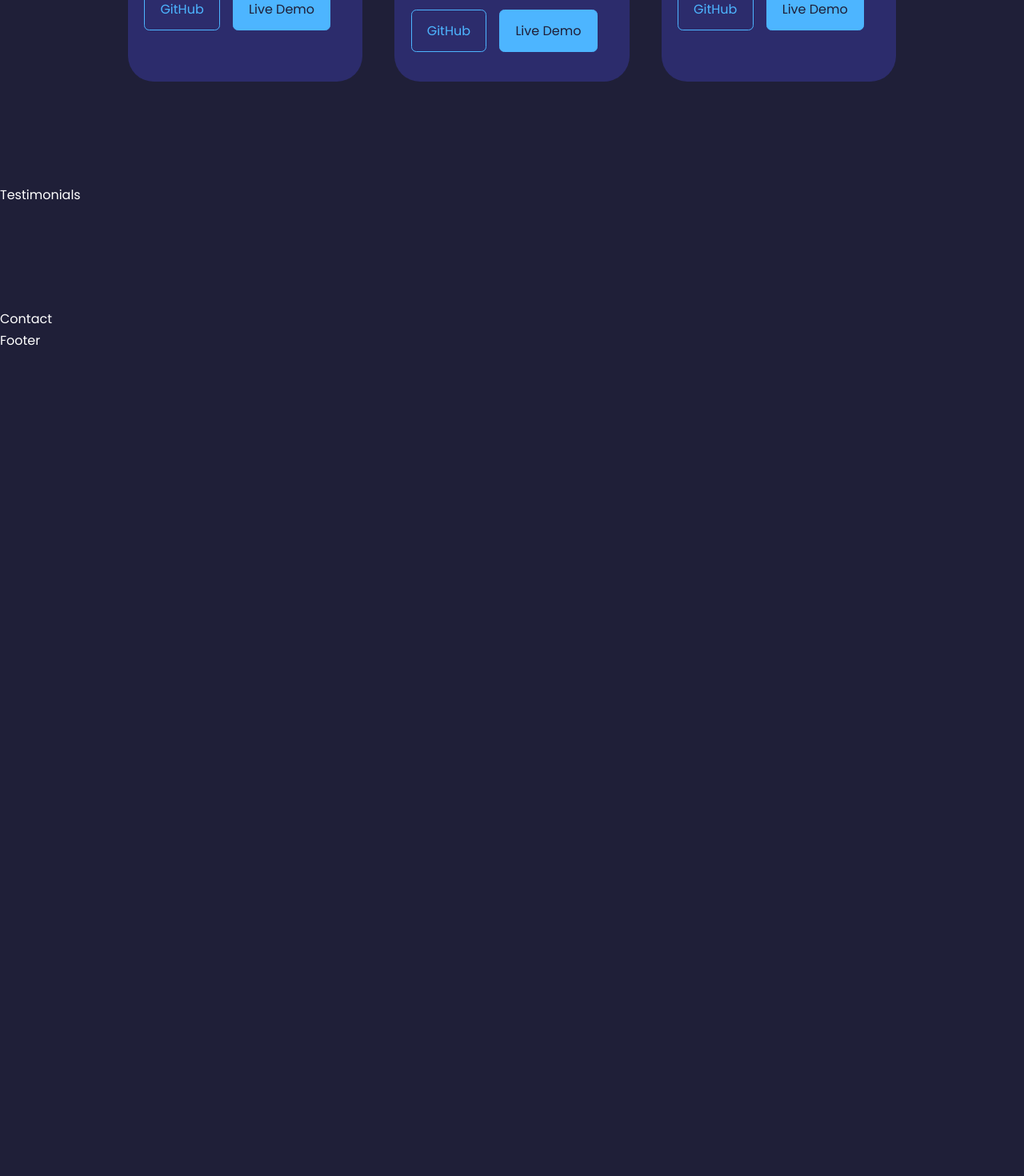
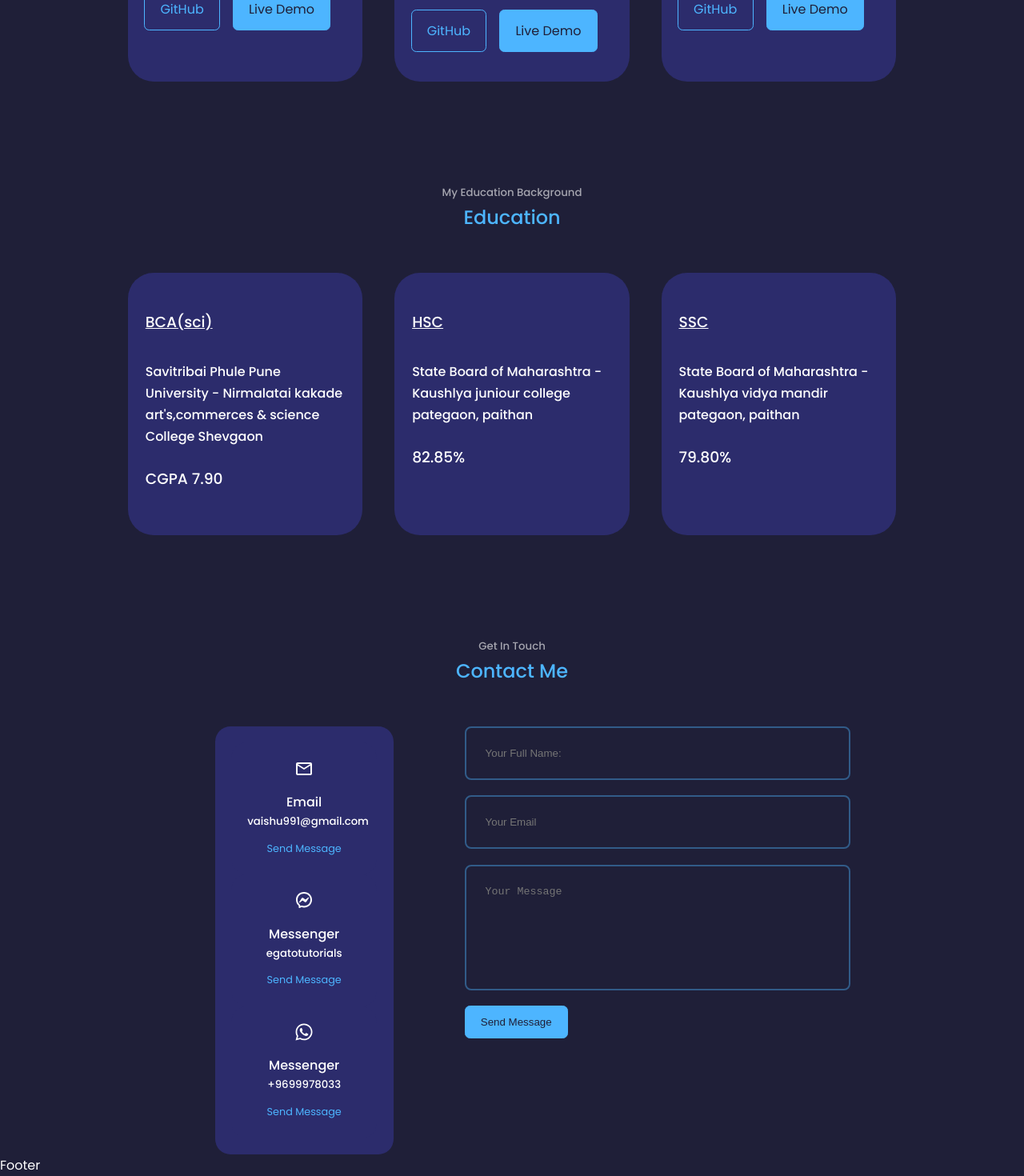
Before and after one commit to VaishnaviMane2929/Portfolioweb, a React (Create React App) app: page / in a window 1280 px wide. Shown: the part 3873-5343 px from the top of the page at 80% size. Before the commit the page ends 4312 px from the top, so only its background shows below. Built offline with nearby package versions, Linux system fonts and the light colour scheme; a web font is replaced by a local one.

Commit message:
complete the contact section

```diff
--- a/src/Componantes/contact/Contact.jsx
+++ b/src/Componantes/contact/Contact.jsx
@@ -1,9 +1,51 @@
 import React from 'react'
 import './contact.css'
+import { MdOutlineMail } from "react-icons/md";
+import { RiMessengerLine } from "react-icons/ri";
+import { FaWhatsapp } from "react-icons/fa6";
+
+
 
 const Contact = () => {
   return (
-    <section id='contact'>Contact</section>
+    <section id='contact'>
+      <h5>Get In Touch</h5>
+      <h2>Contact Me</h2>
+      <div className='container contact_container'>
+        <div className='contact_option'>
+          <article className='contact_option'>
+            <MdOutlineMail className='contact_option-icon'/>
+            <h4>Email</h4>
+            <h5>vaishu991@gmail.com</h5>
+            <a href="mailto:welcome@gmail.com"target='_blank'>Send Message</a>
+
+          </article>
+          <article className='contact_option'>
+            <RiMessengerLine className='contact_option-icon'/>
+            <h4>Messenger</h4>
+            <h5>egatotutorials</h5>
+            <a href="https://www.instagram.com/" target='_blank'>Send Message</a>
+
+          </article>
+          <article className='contact_option'>
+            <FaWhatsapp className='contact_option-icon'/>
+            <h4>Messenger</h4>
+            <h5>+9699978033</h5>
+            <a href="https://api.whatsapp.com/send?phone+9699978033"target='_blank'>Send Message</a>
+
+          </article>
+        </div>
+        {/* ==========end of contact option========== */}
+        <form action="">
+          <input type="text" name='Name' placeholder='Your Full Name:' required/>
+          <input type="email" name='email' placeholder='Your Email' required />
+          <textarea name="Message" rows="7" placeholder='Your Message' required></textarea>
+          <button type='Submit' className='btn btn-primary'>Send Message</button>
+
+        </form>
+
+      </div>
+    </section>
   )
 }
 
--- a/src/Componantes/contact/contact.css
+++ b/src/Componantes/contact/contact.css
@@ -0,0 +1,72 @@
+.container.contact_container {
+    width: 58%;
+    display: grid;
+    grid-template-columns: 30% 58%;
+    gap: 12%;
+
+}
+.contact_options {
+    display: flex;
+    flex-direction: column;
+    gap: 1.2rem;
+}
+.contact_option {
+    background: var(--color-bg-variant);
+    padding: 1.2rem;
+    border-radius: 1.2rem;
+    text-align: center;
+    border: 1px solid transparent;
+    transition: var(--transition);
+
+}
+.contact_option:hover {
+    background: var(--color-primary-variant);
+    border-color: var(--color-primary-variant);
+
+}
+.contact_option-icon {
+    font-size: 1.5rem;
+    margin-bottom: 0.5rem;
+
+}
+.contact_option a {
+    margin-top: 0.7rem;
+    display: inline-block;
+    font-size: 0.8rem;
+
+}
+form {
+    display: flex;
+    flex-direction: column;
+    gap: 1.2rem;
+}
+input, textarea {
+    width: 100%;
+    padding: 1.5rem;
+    border-radius: 0.5rem;
+    background: transparent;
+    border: 2px solid var(--color-primary-variant);
+    resize: none;
+    color: var(--color-white);
+}
+
+/* ===========media queries(medium devices)========== */
+
+@media screen and (max-width:1024px) {
+    .container.contact_container {
+        grid-template-columns: 1fr ;
+        gap: 2rem;
+
+    }
+
+ }
+ /* ============media queries(small devices)========== */
+
+ @media screen and (max-width:600px) {
+    .container.contact_container {
+       width: var(--container-width-sm);
+
+    }
+
+
+ }
--- a/src/Componantes/testimonials/Testimonials.jsx
+++ b/src/Componantes/testimonials/Testimonials.jsx
@@ -1,10 +1,46 @@
-import React from 'react'
-import './testimonials.css'
-
+import React from "react";
+import "./testimonials.css";
 const Testimonials = () => {
   return (
-    <section id='testimonials'>Testimonials</section>
-  )
-}
+    <>
+      <section id="Testimonials">
+        <h5>My Education Background</h5>
+        <h2>Education</h2>
+        <div className="container eduction_container">
+          <article className="education_item">
+            <h3 className="eduction_type">BCA(sci)</h3>
+            <div className="eduction_content">
+              <h4>
+                Savitribai Phule Pune University - Nirmalatai kakade
+                art's,commerces & science College Shevgaon
+              </h4>
+              <h3>CGPA 7.90</h3>
+            </div>
+          </article>
+          <article className="education_item">
+            <h3 className="eduction_type">HSC</h3>
+            <div className="eduction_content">
+              <h4>
+                State Board of Maharashtra - Kaushlya juniour college pategaon,
+                paithan
+              </h4>
+              <h3>82.85%</h3>
+            </div>
+          </article>
+          <article className="education_item">
+            <h3 className="eduction_type">SSC</h3>
+            <div className="eduction_content">
+              <h4>
+                State Board of Maharashtra - Kaushlya vidya mandir pategaon,
+                paithan
+              </h4>
+              <h3>79.80%</h3>
+            </div>
+          </article>
+        </div>
+      </section>
+    </>
+  );
+};
 
-export default Testimonials
+export default Testimonials;
--- a/src/Componantes/testimonials/testimonials.css
+++ b/src/Componantes/testimonials/testimonials.css
@@ -0,0 +1,41 @@
+@import url(../../index.css);
+
+.eduction_container {
+  display: grid;
+  grid-template-columns: repeat(3, 1fr);
+  gap: 2.5rem;
+}
+
+.education_item {
+  background: var(--color-bg-variant);
+  padding: 1.3rem;
+  border-radius: 2rem;
+  border: 1px solid transparent;
+  transition: var(--transition);
+}
+
+.education_item:hover {
+  border-color: var(--color-primary-variant);
+  background: transparent;
+}
+
+.education_item h3 {
+  margin: 1.5rem 0 2rem;
+}
+.education_item .eduction_type {
+  text-decoration: underline;
+}
+
+@media screen and (max-width: 1024px) {
+  .eduction_container {
+    grid-template-columns: 1fr;
+    gap: 2rem;
+  }
+}
+
+@media screen and (max-width: 600px) {
+  .eduction_container {
+    grid-template-columns: 1fr;
+    gap: 1.5rem;
+  }
+}
```
Also changed, not shown: src/assets/avatar1.png (added).
